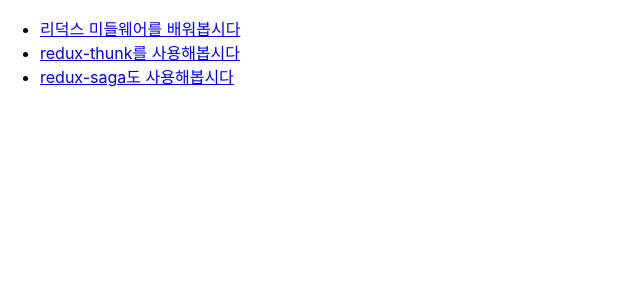
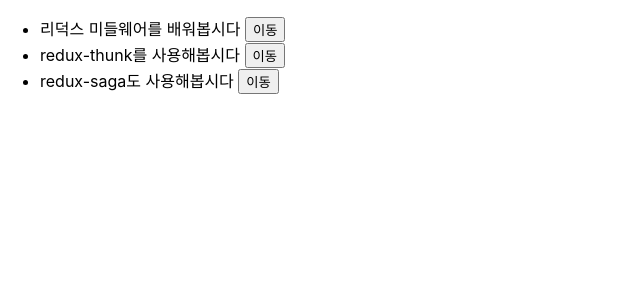
Before and after one commit to t2ols/react-redux-middleware, a React (Create React App) app: page / in a window 1280 px wide. Shown: the top 300 px of the page, without its empty margins (0-640 px from the left). Built offline with nearby package versions, Linux system fonts and the light colour scheme.

Commit message:
thunk history error change link

```diff
--- a/src/components/PostList.js
+++ b/src/components/PostList.js
@@ -6,7 +6,7 @@
         <ul>
             {posts.map(post => (
                 <li key={post.id} >
-                    <Link to={`/${post.id}`}> {post.title} </Link>
+                    {post.title} <Link to={`/${post.id}`}> <button>이동</button> </Link>
                 </li>
             ))}
         </ul>
--- a/src/containers/PostContainer.js
+++ b/src/containers/PostContainer.js
@@ -3,6 +3,8 @@
 import { getPost } from '../modules/posts';
 import Post from '../components/Post';
 import { reducerUtils } from '../lib/asyncUtils';
+
+import {Link, Button} from 'react-router-dom'
 
 function PostContainer({postId}) {
     const { data, loading, error } = useSelector(
@@ -26,7 +28,12 @@
     if (error) return <div>에러 발생!</div>;
     if (!data) return null;
 
-    return <Post post={data} />;
+    return (
+        <>
+        <Link to='/'><button>이동하기</button></Link>
+        <Post post={data} />
+        </>
+    );
 }
 
 export default PostContainer;
```
Also changed, not shown: 1 other file (tests, documents, lock files or other folders).
